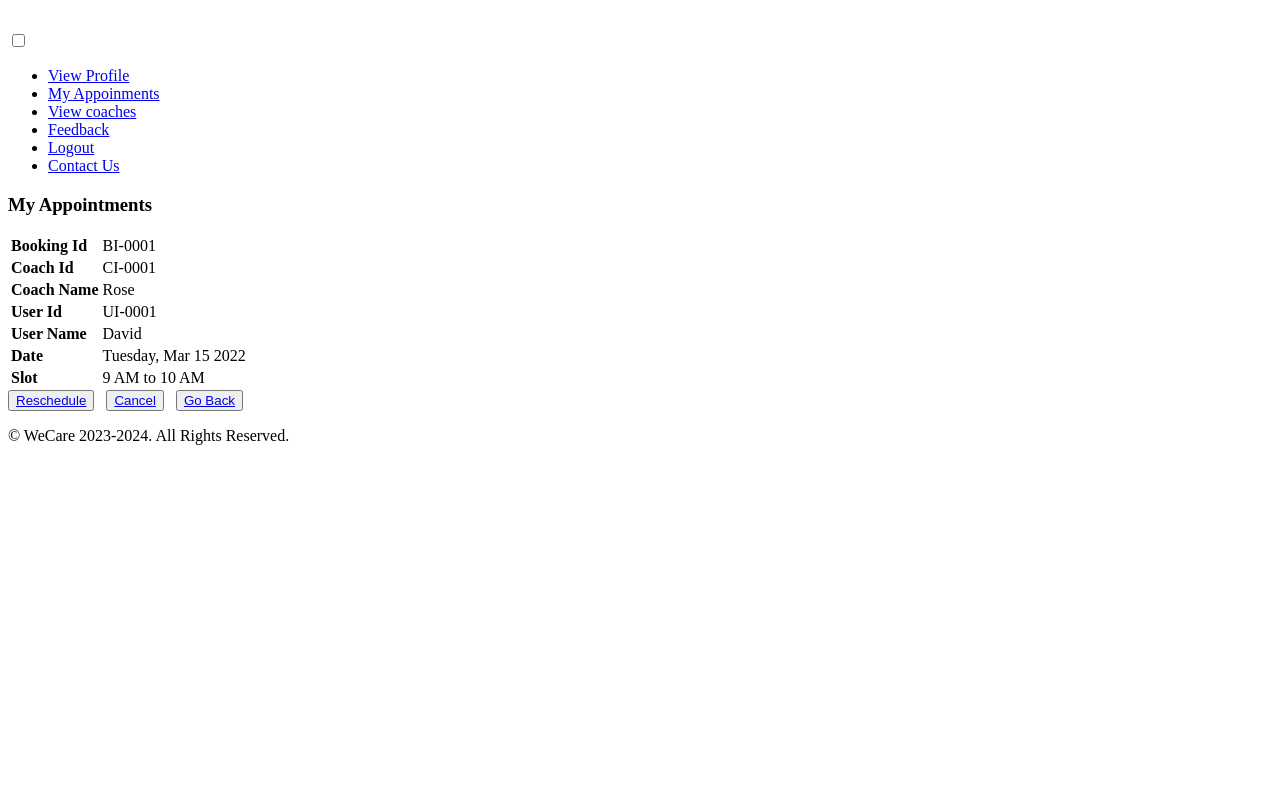
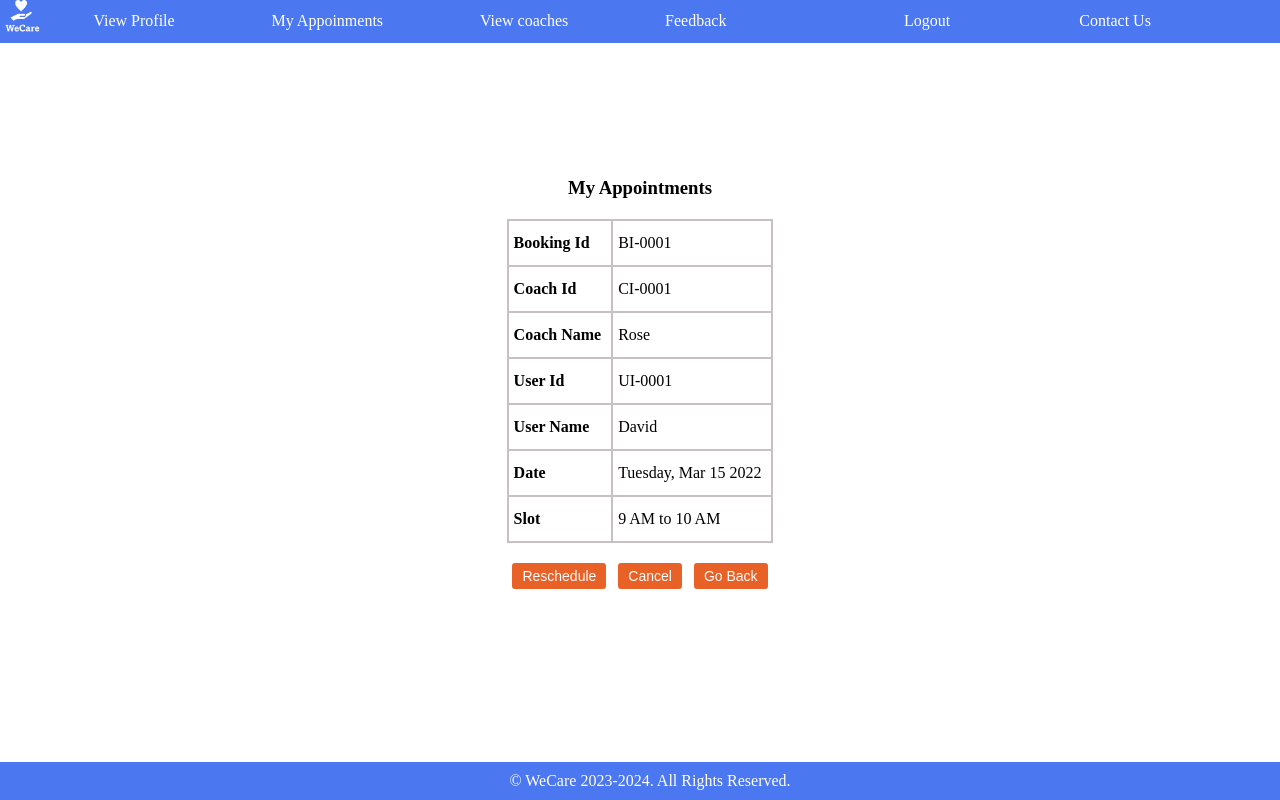
Before and after one commit to ksvijayan06/WeCare-Application, a plain HTML site: page HTML/myappointments.html in a window 1280 px wide. Drawn offline with Linux system fonts and the light colour scheme.

Commit message:
update html css file

```diff
--- a/CSS/home.css
+++ b/CSS/home.css
@@ -11,6 +11,7 @@ nav {
     display: flex;
     justify-content: space-between;
     align-items: center;
+    /* margin-bottom: 30px; */
 }
 
 nav div:nth-child(2) a{
@@ -53,7 +54,10 @@ footer {
 
 
 .login-btn, .btn-back button,
-.user-table button {
+.user-table button,
+.reschedule-btn,
+.cancel-btn,
+.back-btn {
     border: none;
     background-color: #e86127;
     padding: 5px 10px;
@@ -65,7 +69,10 @@ footer {
 
 
 .login-link, .btn-back a,
-.user-table a {
+.user-table a,
+.reschedule-btn a,
+.cancel-btn a,
+.back-btn a {
     color: white;
     text-decoration: none;
     cursor: pointer;
@@ -219,3 +226,51 @@ flex-grow: 1;
 .user-profile-details tr td:nth-child(2){
     padding-left: 10px;
 }
+
+/********************* myappointments.html ***************/
+
+.appointment-details{
+    /* margin-top: 10%;
+    margin-bottom: 10%; */
+    display: flex;
+    justify-content: center;
+    flex-direction: column;
+    align-items: center;
+    /* border: 1px solid black; */
+    height: 85vh;
+
+}
+
+.appointment-details table,
+.appointment-details td,
+.appointment-details tr{
+    border: 2px solid rgb(199, 193, 193);
+    border-collapse: collapse;
+}
+
+.appointment-details td:nth-child(1){
+    text-align: left;
+    padding-top: 8px;
+    padding-left: 5px;
+    padding-right: 10px;
+    padding-bottom: 8px;
+    line-height: 28px;
+}
+
+.appointment-details td:nth-child(2){
+    text-align: left;
+    padding-top: 8px;
+    padding-left: 5px;
+    padding-right: 10px;
+    padding-bottom: 8px;
+    line-height: 28px;
+}
+.appointment-details table{
+    margin: 20px 0px;
+}
+
+.reschedule-btn,
+.cancel-btn,
+.back-btn{
+
+}
--- /dev/null
+++ b/HTML/home.html
@@ -0,0 +1,59 @@
+<!DOCTYPE html>
+<html lang="en">
+
+<head>
+	<meta charset="UTF-8">
+	<meta http-equiv="X-UA-Compatible" content="IE=edge">
+	<meta name="viewport" content="width=device-width, initial-scale=1.0">
+	<meta http-equiv="Content-Security-Policy" content="img-src 'self'">
+	<link rel="icon" href="images/favicon.jpg" width="150" type="image/x-icon">
+	<link rel="stylesheet" href="../CSS/home.css">
+	<link rel="stylesheet" href="../CSS/general.css">
+	<title>Home</title>
+</head>
+
+<body>
+	<header>
+		<nav>
+			<a href="home.html"><img src="images/WhiteLogo.png" alt="WeCare Logo" width="50" /></a>
+			<div class="contact-us">
+				<a href="contact_us.html" target="_blank" rel="noopener">
+					Contact Us </a>
+			</div>
+		</nav>
+	</header>
+
+	<main>
+		<section class="section1">
+			<h1>
+				We are at the heart of appropriate care
+			</h1>
+			<div>
+				<img src="images/home.png" aria-labelledby="We Care Logo" alt="We Care image" height="270px"
+					width=500px />
+			</div>
+		</section>
+		<br />
+
+		<section class="section2">
+			WeCare is an online life coaching application that helps its users to sign up and log in to seek the
+			guidance of famous life coaches.
+			Users can have a glance over the available life coach's details based on specialty and can book an
+			appointment.
+			They can also see upcoming appointments and can reschedule or cancel the appointments.
+			<br />
+			<br />
+
+			<div><button class="login-btn" data-message="This is Login Button">
+					<a href="login_user.html" class="login-link">Login</a></button></div>
+
+		</section>
+	</main>
+
+	<footer>
+		<p>
+			&copy; WeCare 2023-2024. All Rights Reserved.
+		</p>
+	</footer>
+</body>
+</html>
--- a/HTML/myappointments.html
+++ b/HTML/myappointments.html
@@ -8,41 +8,41 @@
 	<title>User Appointments</title>
 	<meta http-equiv="Content-Security-Policy" content="img-src 'self'">
 	<link rel="icon" href="images/favicon.jpg" width="150" type="image/x-icon">
-
+	<link rel="stylesheet" href="../CSS/home.css">
 </head>
 <body>
 	<header>
-		<nav>
-			<input  type="checkbox">
-			<a href="home.html" rel="noopener noreferrer"><img src="images/WhiteLogo.png" alt="WeCare Logo" width="45"
-					/></a>
-			<ul>
+		<nav class="user-navbar">
+
+			<a href="home.html" rel="noopener noreferrer"><img src="images/WhiteLogo.png" alt="WeCare Logo"
+					width="45" /></a>
+			<ul class="user-navlinks">
+				<div class="navfront" >
 					<li>
-
 						<a href="./user_profile.html">View Profile</a>
 					</li>
 					<li>
-
 						<a href="./myappointments.html">My Appoinments</a>
 					</li>
 					<li>
-
 						<a href="./user_home.html">View coaches</a>
 					</li>
 					<li>
-
 						<a href="./feedback.html">Feedback</a>
 					</li>
-				<li >
 
+				</div>
+
+				<div class="navlast">
+					<li>
 						<a href="./home.html">Logout</a>
 					</li>
-				<li >
-
-					<a href="./contact_us.html" >Contact Us</a>
+					<li>
+						<a href="./contact_us.html">Contact Us</a>
 					</li>
+				</div>
 			</ul>
-			<label for="nav-toggle" >
+			<label for="nav-toggle">
 				<div></div>
 				<div></div>
 				<div></div>
@@ -50,7 +50,7 @@
 		</nav>
 	</header>
 	<main>
-		<section >
+		<section class="appointment-details">
 			<h3 >My Appointments</h3>
 			<table>
 				<tr>
@@ -112,14 +112,14 @@
 				</tr>
 			</table>
 			<form >
-				<button data-message="Reschedule button" type=submit>
+				<button class="reschedule-btn" data-message="Reschedule button" type=submit>
 					<a href="reschedule.html" >Reschedule</a>
 				</button>
 			    <span> &nbsp; </span>
-				<button data-message="Cancel button" type=submit>
+				<button class="cancel-btn" data-message="Cancel button" type=submit>
 					<a href="cancel.html" >Cancel</a> </button>
 				<span> &nbsp; </span>
-				<button data-message="Go back button" type=submit>
+				<button class="back-btn" data-message="Go back button" type=submit>
 					<a href="user_home.html" >Go Back</a></button>
 			</form>
 		</section>
```
Also changed, not shown: index.html (+7 -54 lines). Lines whose indentation alone changed are shown as unchanged.
